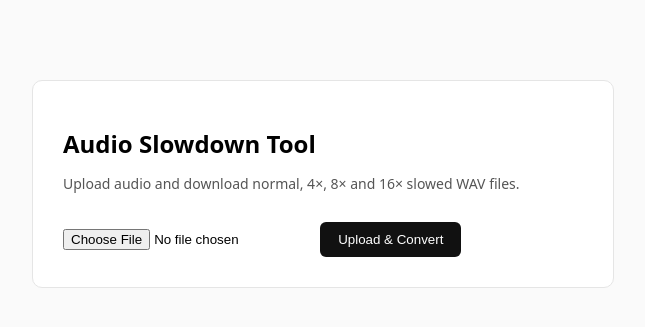
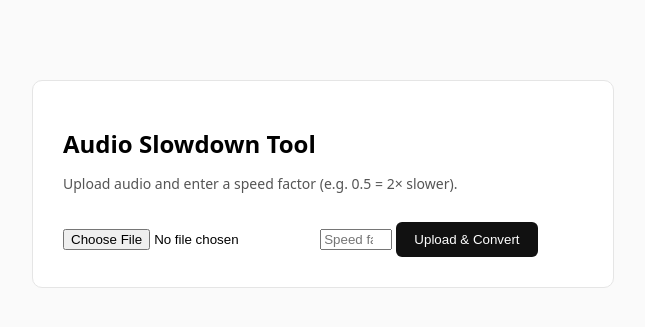
Before and after one commit to knavaneethkumar8-maker/audio-speed-converter, a Flask app: page / in a window 1280 px wide. Shown: the top 327 px of the page, without its empty margins (317-962 px from the left). Run offline with Flask 3, Linux system fonts and the light colour scheme.

Commit message:
added speed factor input

```diff
--- a/app.py
+++ b/app.py
@@ -1,8 +1,8 @@
 from flask import Flask, render_template, request, send_file, jsonify
-from pydub import AudioSegment
 import os
 import uuid
 import shutil
+import subprocess
 
 app = Flask(__name__)
 
@@ -25,11 +25,20 @@ def clear_directory(folder):
             print(f"Failed deleting {file_path}: {e}")
 
 
-def slow_audio(audio, factor):
-    new_frame_rate = int(audio.frame_rate / factor)
-    return audio._spawn(
-        audio.raw_data, overrides={"frame_rate": new_frame_rate}
-    ).set_frame_rate(44100)
+def sox_slow_audio(input_path, output_path, speed):
+    """
+    speed < 1.0 → slower
+    speed = 0.5 → 2× slower
+    """
+    cmd = [
+        "sox",
+        input_path,
+        output_path,
+        "tempo",
+        "-s",
+        str(speed)
+    ]
+    subprocess.run(cmd, check=True)
 
 
 @app.route("/")
@@ -40,10 +49,14 @@ def index():
 @app.route("/upload", methods=["POST"])
 def upload():
     file = request.files.get("audio")
+    speed = request.form.get("speed", type=float)
+
     if not file:
         return jsonify({"error": "No file"}), 400
 
-    # 🔥 DELETE OLD FILES FIRST
+    if not speed or speed <= 0 or speed > 1:
+        return jsonify({"error": "Invalid speed"}), 400
+
     clear_directory(UPLOAD_DIR)
     clear_directory(OUTPUT_DIR)
 
@@ -51,23 +64,18 @@ def upload():
     input_path = os.path.join(UPLOAD_DIR, uid + "_" + file.filename)
     file.save(input_path)
 
-    audio = AudioSegment.from_file(input_path)
+    normal_path = os.path.join(OUTPUT_DIR, f"{uid}_normal.wav")
+    slow_path = os.path.join(OUTPUT_DIR, f"{uid}_slow_{speed}.wav")
 
-    normal_path = os.path.join(OUTPUT_DIR, f"{uid}_normal.wav")
-    slow4_path = os.path.join(OUTPUT_DIR, f"{uid}_slow4x.wav")
-    slow8_path = os.path.join(OUTPUT_DIR, f"{uid}_slow8x.wav")
-    slow16_path = os.path.join(OUTPUT_DIR, f"{uid}_slow16x.wav")
+    # Convert original → wav
+    subprocess.run(["sox", input_path, normal_path], check=True)
 
-    audio.export(normal_path, format="wav")
-    slow_audio(audio, 4).export(slow4_path, format="wav")
-    slow_audio(audio, 8).export(slow8_path, format="wav")
-    slow_audio(audio, 16).export(slow16_path, format="wav")
+    # Slow using sox tempo
+    sox_slow_audio(normal_path, slow_path, speed)
 
     return jsonify({
         "normal": f"/download/{os.path.basename(normal_path)}",
-        "slow4": f"/download/{os.path.basename(slow4_path)}",
-        "slow8": f"/download/{os.path.basename(slow8_path)}",
-        "slow16": f"/download/{os.path.basename(slow16_path)}"
+        "slow": f"/download/{os.path.basename(slow_path)}"
     })
 
 
--- a/templates/index.html
+++ b/templates/index.html
@@ -10,9 +10,19 @@
 
   <div class="container">
     <h1>Audio Slowdown Tool</h1>
-    <p>Upload audio and download normal, 4×, 8× and 16× slowed WAV files.</p>
+    <p>Upload audio and enter a speed factor (e.g. 0.5 = 2× slower).</p>
 
     <input type="file" id="audioFile" accept="audio/*">
+
+    <input
+      type="number"
+      id="speedFactor"
+      step="0.01"
+      min="0.05"
+      max="1"
+      placeholder="Speed factor (eg: 0.5)"
+    >
+
     <button onclick="upload()">Upload & Convert</button>
 
     <div id="loader" class="hidden">Processing...</div>
@@ -20,22 +30,28 @@
     <div id="downloads" class="hidden">
       <h3>Download Files</h3>
       <a id="normalLink" download>Normal WAV</a>
-      <a id="slow4Link" download>4× Slowed WAV</a>
-      <a id="slow8Link" download>8× Slowed WAV</a>
-      <a id="slow16Link" download>16× Slowed WAV</a>
+      <a id="slowLink" download>Slowed WAV</a>
     </div>
   </div>
 
 <script>
 async function upload() {
   const fileInput = document.getElementById("audioFile");
+  const speedInput = document.getElementById("speedFactor");
+
   if (!fileInput.files.length) {
     alert("Select an audio file");
     return;
   }
 
+  if (!speedInput.value || speedInput.value <= 0 || speedInput.value > 1) {
+    alert("Enter valid speed factor (0 < factor ≤ 1)");
+    return;
+  }
+
   const formData = new FormData();
   formData.append("audio", fileInput.files[0]);
+  formData.append("speed", speedInput.value);
 
   document.getElementById("loader").classList.remove("hidden");
   document.getElementById("downloads").classList.add("hidden");
@@ -50,9 +66,7 @@ async function upload() {
   document.getElementById("loader").classList.add("hidden");
 
   document.getElementById("normalLink").href = data.normal;
-  document.getElementById("slow4Link").href = data.slow4;
-  document.getElementById("slow8Link").href = data.slow8;
-  document.getElementById("slow16Link").href = data.slow16;
+  document.getElementById("slowLink").href = data.slow;
 
   document.getElementById("downloads").classList.remove("hidden");
 }
```
